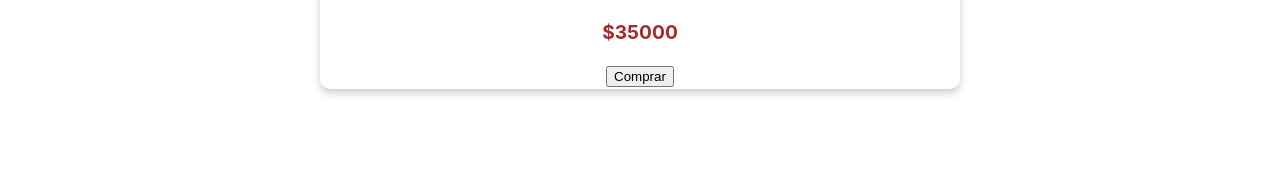
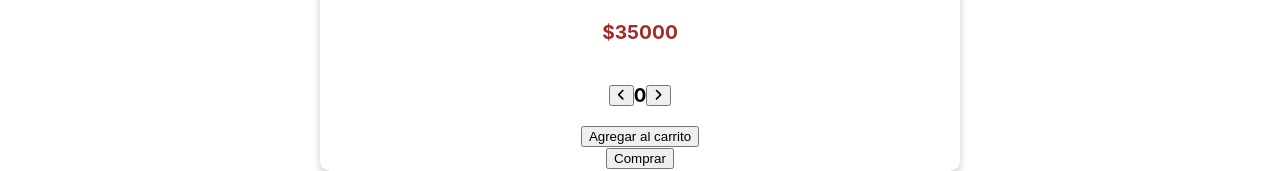
Before and after one commit to cota1023/e-fit, a React (Create React App) app: page /detail/1 in a window 1280 px wide. Shown: the part 649-820 px from the top of the page. Built offline with nearby package versions, Linux system fonts and the light colour scheme.

Commit message:
se agregó counter

```diff
--- a/src/components/ItemDetail/ItemDetail.js
+++ b/src/components/ItemDetail/ItemDetail.js
@@ -1,8 +1,9 @@
 import React from 'react'
 import { getProductsById } from '../asyncmock'
+import Counter from '../Counter/Counter'
 import '../Item/Item.css'
 
-const ItemDetail = ({name, img, price, description}) => {
+const ItemDetail = ({name, img, price, description, stock}) => {
   return (
    <>
    <div className="cardDetail1">
@@ -12,7 +13,7 @@ const ItemDetail = ({name, img, price, description}) => {
                 <h4><b>{name}</b></h4>
                 <h4><b>{description}</b></h4>
                 <h4><b className="priceText">${price}</b></h4>
-
+                <Counter initial={0} stock={stock}/>
                 <button>Comprar</button>
             </div>
         </div>
```
